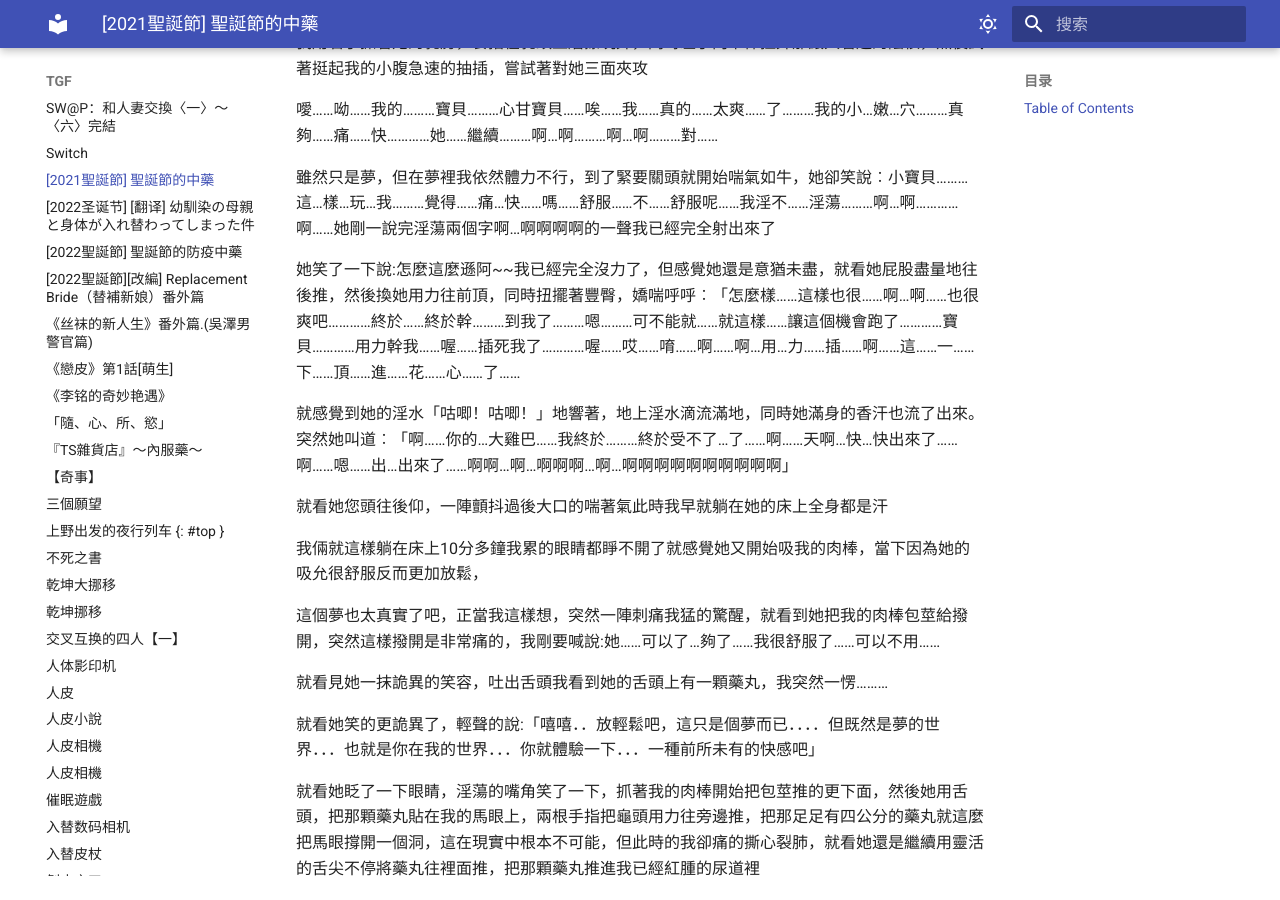
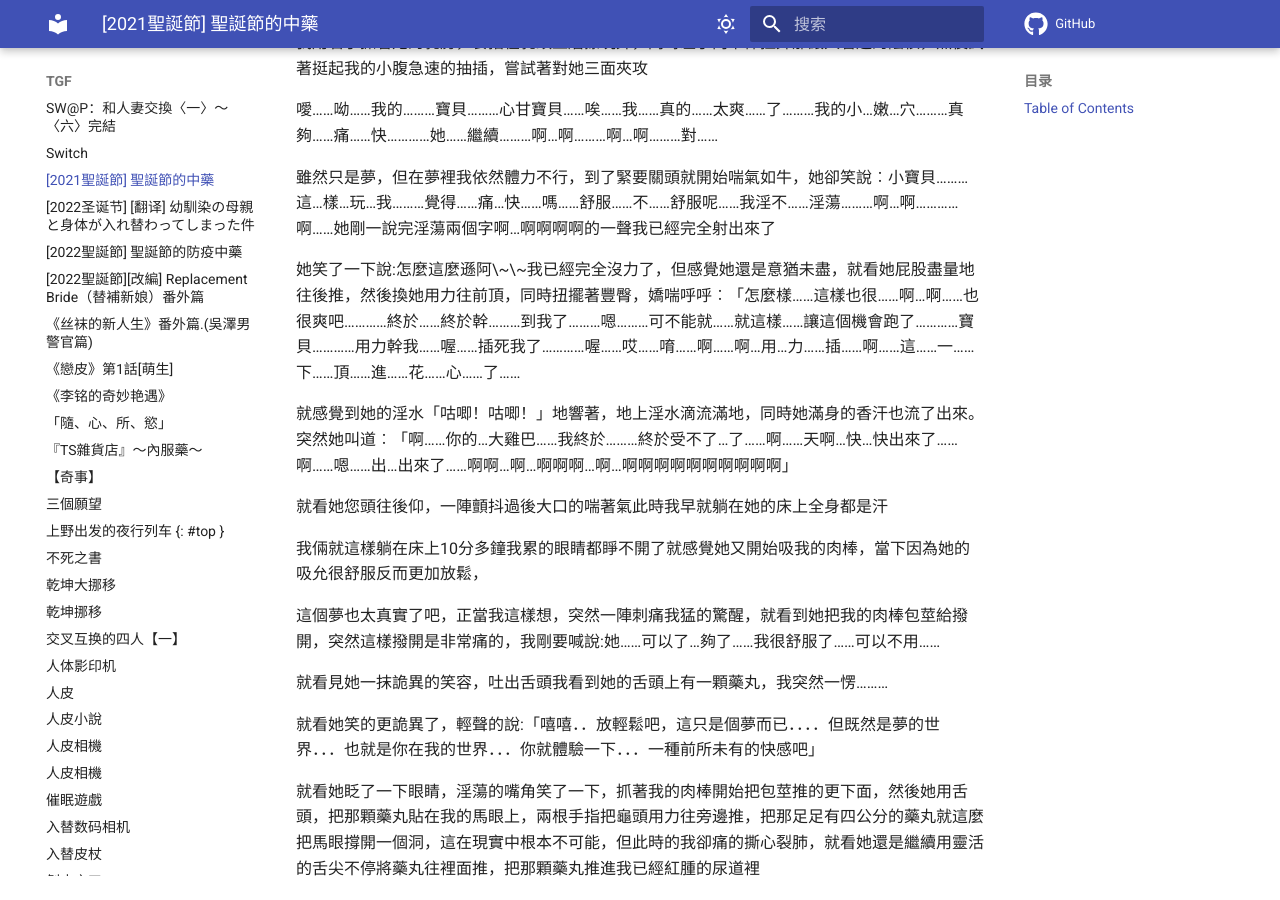
Before and after one commit to akira919/TGF, an MkDocs documentation site: the page built from docs/[2021聖誕節] 聖誕節的中藥.md, in a window 1280 px wide and 900 px high, scrolled down 2277 px. Built offline with MkDocs 1.6.1 and Material for MkDocs 9.7.7, drawn with Linux system fonts in a browser that asks for light colours; comment, search, counter and statistics services are not loaded; some of the changed text lies outside the part shown.

Commit message:
Update mkdocs.yml

```diff
--- a/mkdocs.yml
+++ b/mkdocs.yml
@@ -1,6 +1,8 @@
 site_name: TGF
+site_url: https://akira919.github.io/TGF/
 site_description: An optimized digital archive and reading space.
 site_author: akira919
+repo_url: https://github.com/akira919/TGF
 
 theme:
   name: material
@@ -30,24 +32,3 @@
     - navigation.top         # Adds a "Back to top" button when scrolling up
     - search.suggest         # Shows search suggestions as you type
     - search.highlight       # Highlights searched terms on the page
-
-# Powerful Markdown Extensions for premium layout and readability
-markdown_extensions:
-  - admonition               # Beautiful color-coded callout/note boxes
-  - def_list
-  - attr_list
-  - md_in_html               # Allows layout grids and custom HTML styling inside Markdown
-  - pymdownx.details         # Collapsible callout blocks (using ??? instead of !!!)
-  - pymdownx.superfences     # Advanced code blocks and nested elements
-  - pymdownx.tabbed:
-      alternate_style: true  # Interactive content tabs
-  - pymdownx.inlinehilite
-  - pymdownx.highlight:
-      anchor_linenums: true
-      line_spans: __span
-      pygments_lang_class: true
-  - pymdownx.betterem:
-      smart_enable: all
-  - pymdownx.caret
-  - pymdownx.mark
-  - pymdownx.tilde
```
